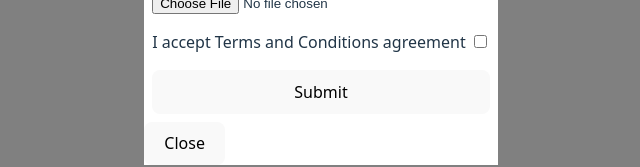
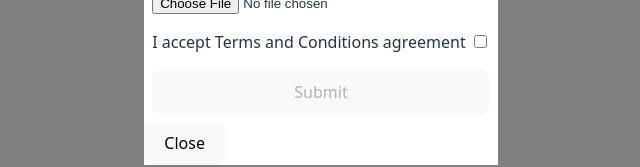
Before and after one commit to violettab21/react2025q3, a React (Vite) app in the folder rs-react-app/: page / in a window 1280 px wide. Both pictures are taken after a click on the button "Form1 - uncontrolled components". Shown: the part 623-790 px from the top of the page, without its empty margins (319-959 px from the left). Built offline with nearby package versions, Linux system fonts and the light colour scheme.

Commit message:
feat: disable Submit button when there are invalid fields

```diff
--- a/rs-react-app/src/components/ControlledForm/ControlledForm.tsx
+++ b/rs-react-app/src/components/ControlledForm/ControlledForm.tsx
@@ -73,7 +73,7 @@
   const {
     register,
     handleSubmit,
-    formState: { errors },
+    formState: { errors, isValid },
   } = useForm<FormData>({
     resolver: yupResolver(schema),
     mode: 'onChange',
@@ -137,7 +137,9 @@
           <input type="checkbox" {...register('terms')} />
         </label>
         {errors.terms && <p className="error-text">{errors.terms.message}</p>}
-        <button type="submit">Submit</button>
+        <button type="submit" disabled={!isValid}>
+          Submit
+        </button>
       </form>
     </div>
   );
```
